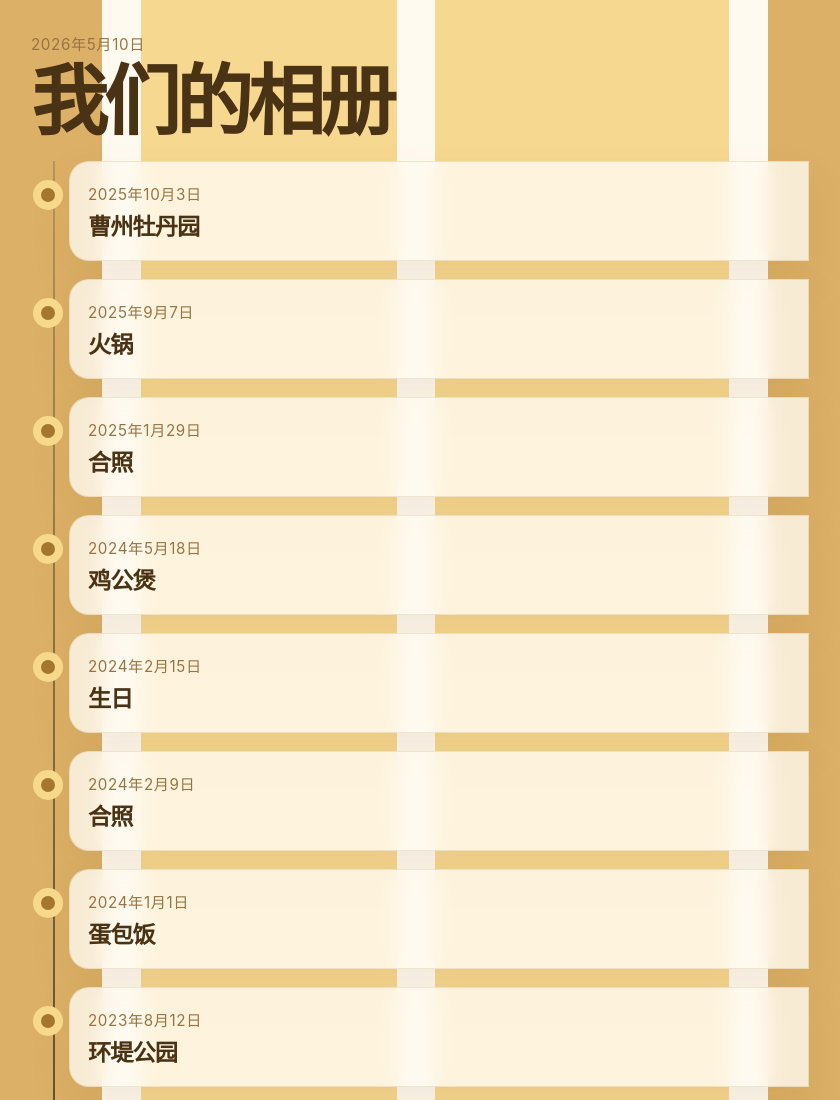
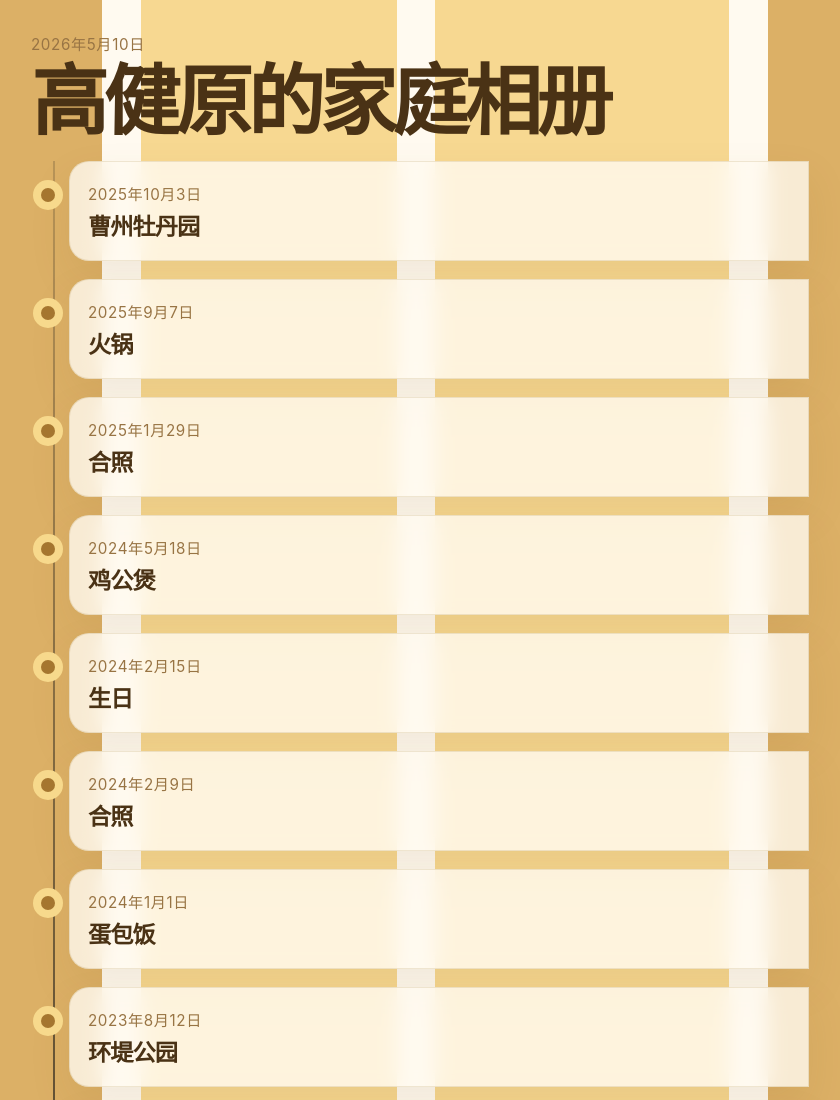
Before and after one commit to promise228/recall, a plain HTML site: page index.html in a window 1280 px wide. Shown: the top 1100 px of the page, without its empty margins (205-1045 px from the left). Drawn offline with Linux system fonts and the light colour scheme.

Commit message:
Update index.html

```diff
--- a/index.html
+++ b/index.html
@@ -4,7 +4,7 @@
   <meta charset="UTF-8">
   <meta name="viewport" content="width=device-width, initial-scale=1.0, viewport-fit=cover">
   <meta name="theme-color" content="#e0b04a">
-  <title>我们的相册</title>
+  <title>高健原的家庭相册</title>
   <link rel="stylesheet" href="./assets/styles.css">
 </head>
 <body>
@@ -12,7 +12,7 @@
     <section id="homeView" class="view is-active" aria-labelledby="homeTitle">
       <header class="home-header">
         <p id="todayLabel" class="home-date"></p>
-        <h1 id="homeTitle">我们的相册</h1>
+        <h1 id="homeTitle">高健原的家庭相册</h1>
       </header>
 
       <section class="timeline-section" aria-labelledby="timelineTitle">
```
